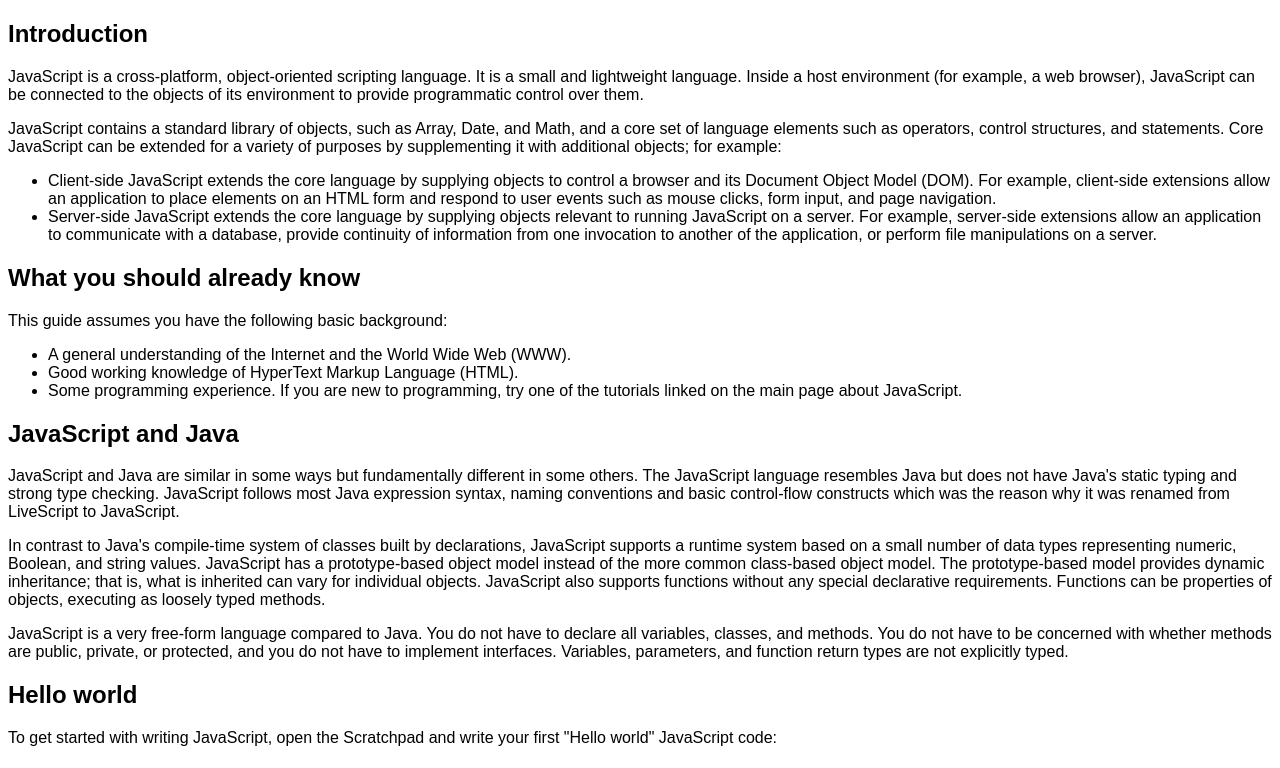
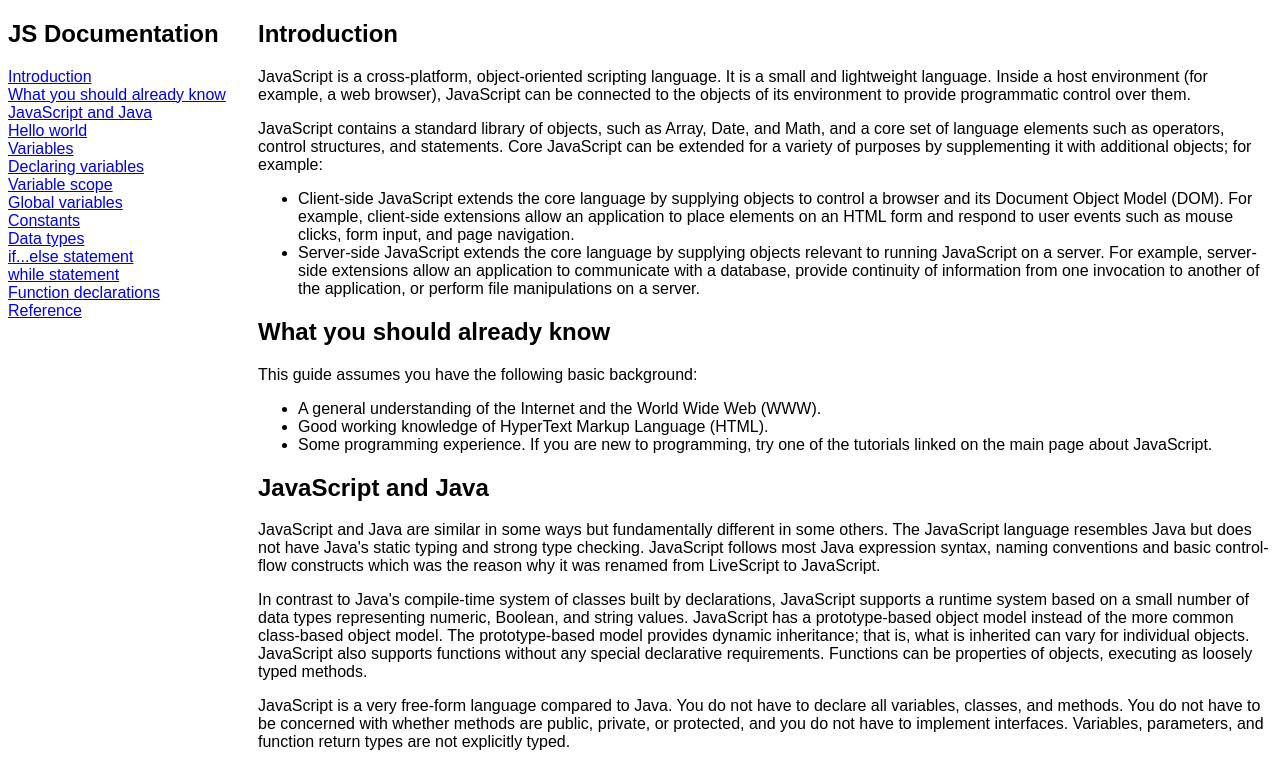
Before and after one commit to wyericso/fcc-technicaldocumentationpage, a plain HTML site: page index.html in a window 1280 px wide. Shown: the top 768 px of the page. Drawn offline with Linux system fonts and the light colour scheme.

Commit message:
Initial build.

```diff
--- a/index.html
+++ b/index.html
@@ -5,6 +5,26 @@
         <link rel="stylesheet" type="text/css" href="main.css">
     </head>
     <body>
+        <div id="container">
+            <nav id="navbar">
+                <header>
+                    <h1>JS Documentation</h1>
+                </header>
+                <a class="nav-link" href="#Introduction">Introduction</a>
+                <a class="nav-link" href="#What_you_should_already_know">What you should already know</a>
+                <a class="nav-link" href="#Javascript_and_Java">JavaScript and Java</a>
+                <a class="nav-link" href="#Hello_world">Hello world</a>
+                <a class="nav-link" href="#Variables">Variables</a>
+                <a class="nav-link" href="#Declaring_variables">Declaring variables</a>
+                <a class="nav-link" href="#Variable_scope">Variable scope</a>
+                <a class="nav-link" href="#Global_variables">Global variables</a>
+                <a class="nav-link" href="#Constants">Constants</a>
+                <a class="nav-link" href="#Data_types">Data types</a>
+                <a class="nav-link" href="#if...else_statement">if...else statement</a>
+                <a class="nav-link" href="#while_statement">while statement</a>
+                <a class="nav-link" href="#Function_declarations">Function declarations</a>
+                <a class="nav-link" href="#Reference">Reference</a>
+            </nav>
             <main id="main-doc">
                 <section class="main-section" id="Introduction">
                     <header>
@@ -320,5 +340,6 @@ return number * number;
                     </ul>
                 </section>
             </main>
+        </div>
     </body>
 </html>
--- a/main.css
+++ b/main.css
@@ -1,3 +1,26 @@
 body {
+    margin-top: 0;
+    margin-bottom: 0;
     font-family: sans-serif;
 }
+
+#container {
+    display: grid;
+    grid-template-columns: 250px auto;
+    grid-template-areas:
+        "navbar main";
+}
+
+nav {
+    grid-area: navbar;
+}
+
+.nav-link {
+    display: block;
+}
+
+main {
+    grid-area: main;
+    overflow: auto;
+    height: 100vh;
+}
```
Lines whose indentation alone changed are shown as unchanged.
